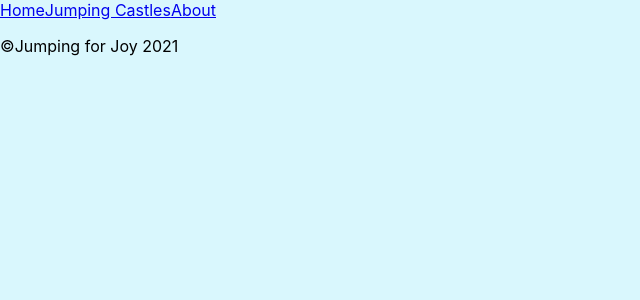
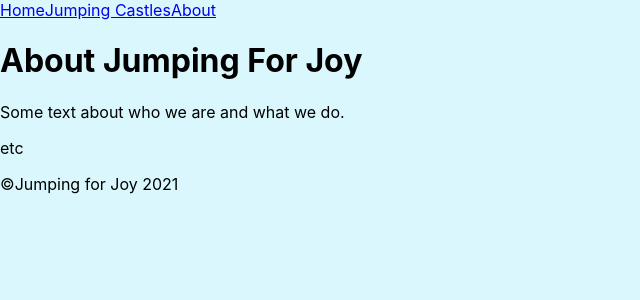
Before and after one commit to Jumping-For-Joy/frontEndRepo, a React (Create React App) app in the folder jumpingforjoy/: page /about in a window 1280 px wide. Shown: the top 300 px of the page, without its empty margins (0-640 px from the left). Built offline with nearby package versions, Linux system fonts and the light colour scheme.

Commit message:
about/yarn add

```diff
--- a/jumpingforjoy/package.json
+++ b/jumpingforjoy/package.json
@@ -10,6 +10,7 @@
     "react-dom": "^17.0.2",
     "react-router-dom": "^6.1.1",
     "react-scripts": "4.0.3",
+    "styled-components": "^5.3.3",
     "web-vitals": "^1.0.1"
   },
   "scripts": {
--- a/jumpingforjoy/src/components/About.js
+++ b/jumpingforjoy/src/components/About.js
@@ -3,7 +3,11 @@ import React from 'react';
 const About =() => {
     return(
         <div>
-
+            <div class="about-section">
+                <h1>About Jumping For Joy</h1>
+                <p>Some text about who we are and what we do.</p>
+                <p>etc</p>
+            </div>
         </div>
     )
 }
--- a/jumpingforjoy/src/components/Footer.js
+++ b/jumpingforjoy/src/components/Footer.js
@@ -2,7 +2,7 @@ import React from 'react';
 
 const Footer =() => {
     return(
-        <div className="footerarea">
+        <div className="footer-area">
             <footer className="footer">
                 <p> ©Jumping for Joy 2021 </p>
             </footer>
```
Also changed, not shown: 1 other file (tests, documents, lock files or other folders).
